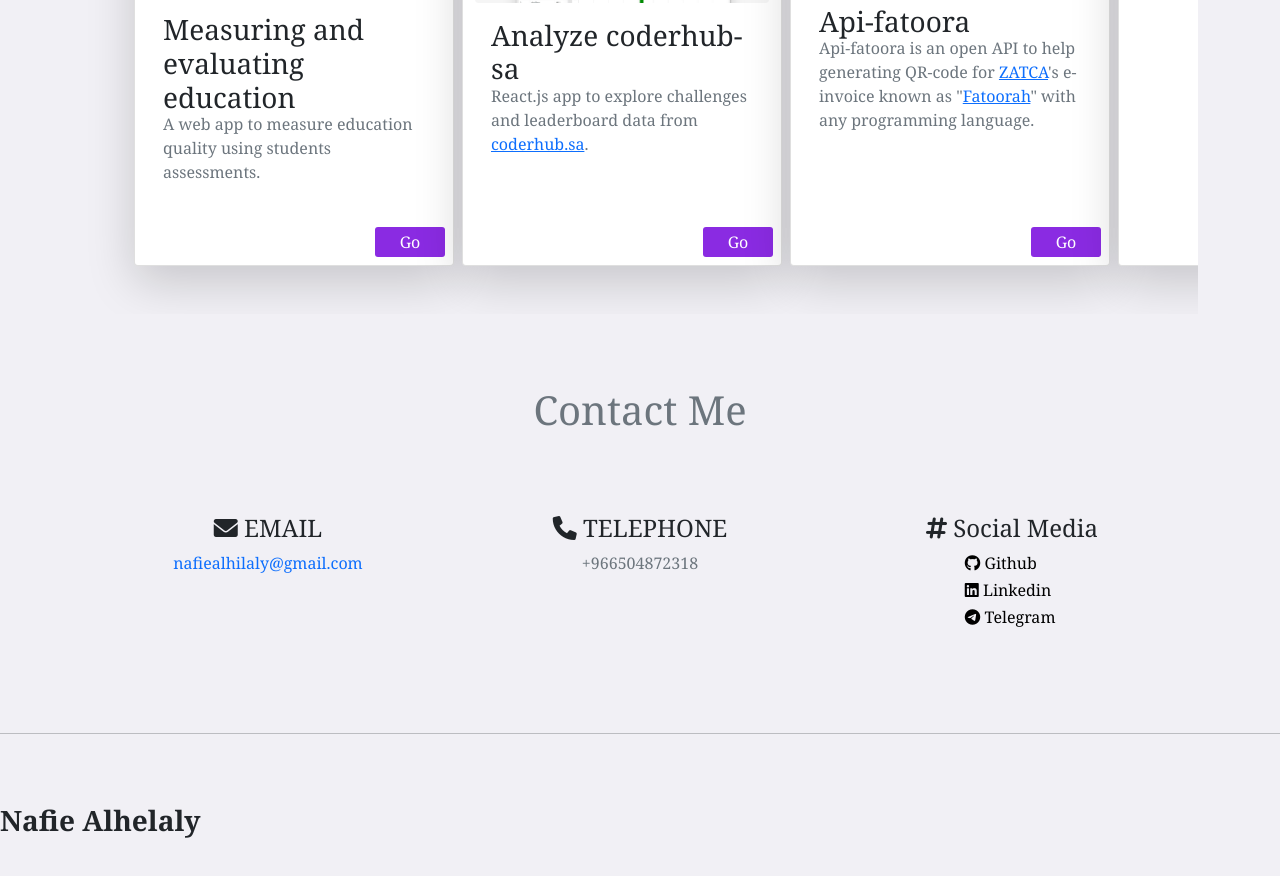
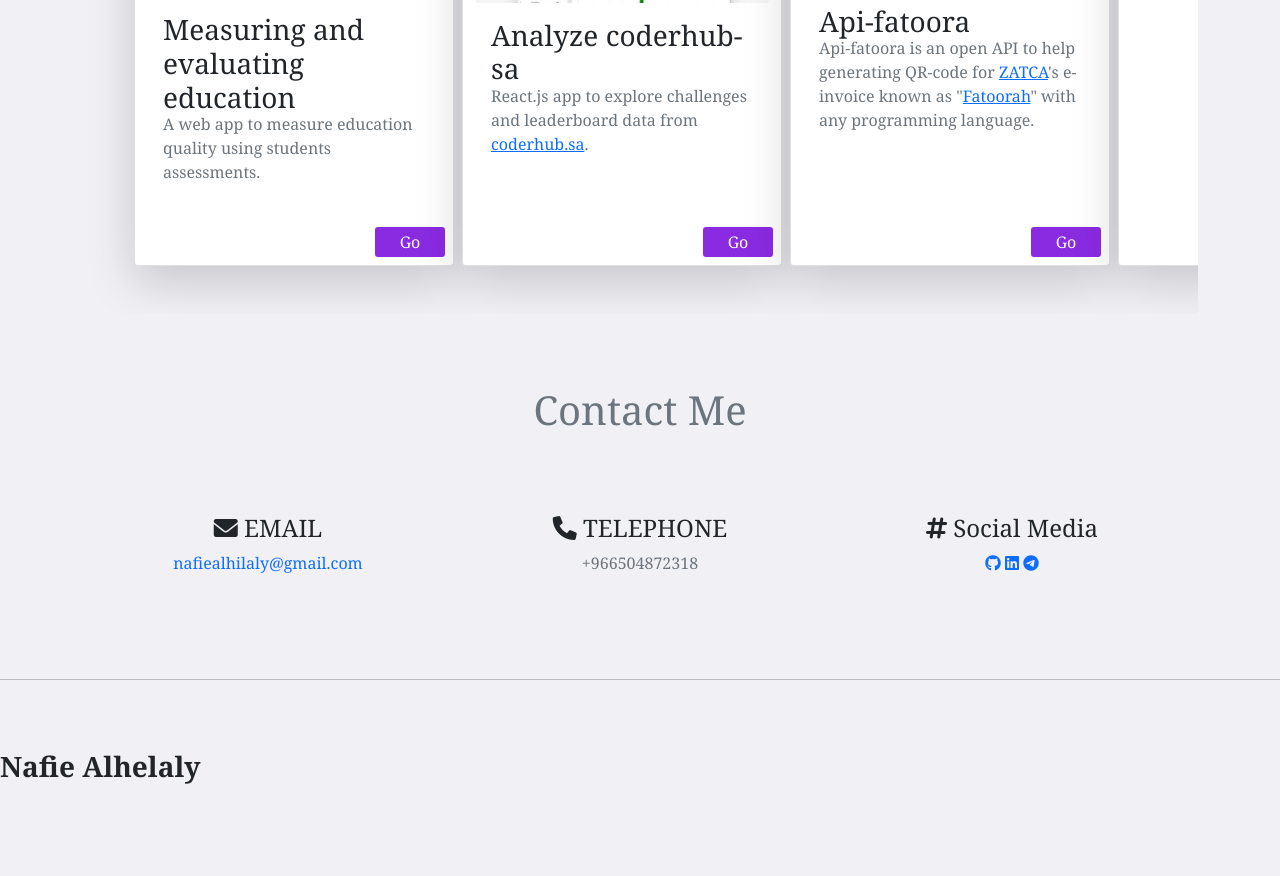
Before and after one commit to NafieAlhilaly/NafieAlhilaly.github.io, a plain HTML site: page index.html in a window 1280 px wide. Shown: the part 1000-1876 px from the top of the page. After the commit the page ends 1832 px from the top, so only its background shows below. Drawn offline with nearby package versions, Linux system fonts and the light colour scheme.

Commit message:
edit icons arrangment

```diff
--- a/index.html
+++ b/index.html
@@ -121,11 +121,10 @@
           </div>
           <div class="col-sm-12 col-md-4 mt-5">
             <h4 class=""><i class="fas fa-hashtag"></i> Social Media</h3>
-            <ul class="social-list text-start">
-              <li><a href="https://github.com/NafieAlhilaly"><i class="fab fa-github"></i> Github</a></li>
-              <li><a href="https://www.linkedin.com/in/nafie-alhilaly"><i class="fab fa-linkedin"></i> Linkedin</a></li>
-              <li><a href="https://t.me/NafieAlhelaly"><i class="fab fa-telegram"></i> Telegram</a></li>
-            </ul>
+            <a href="https://github.com/NafieAlhilaly"><i class="fab fa-github"></i></a>
+            <a href="https://www.linkedin.com/in/nafie-alhilaly"><i class="fab fa-linkedin"></i></a>
+            <a href="https://t.me/NafieAlhelaly"><i class="fab fa-telegram"></i></a>
+
           </div>
         </section>
       </section>
```
